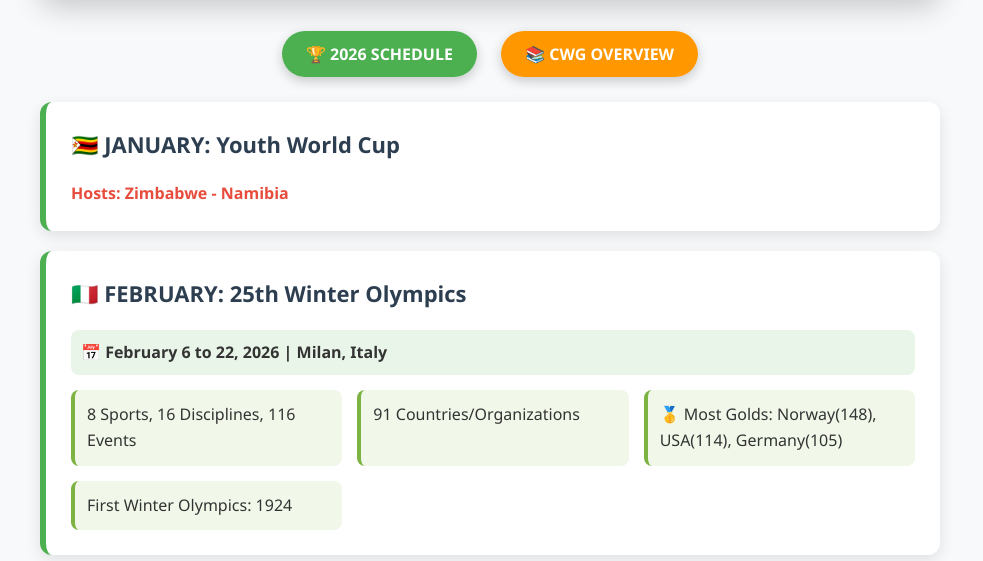
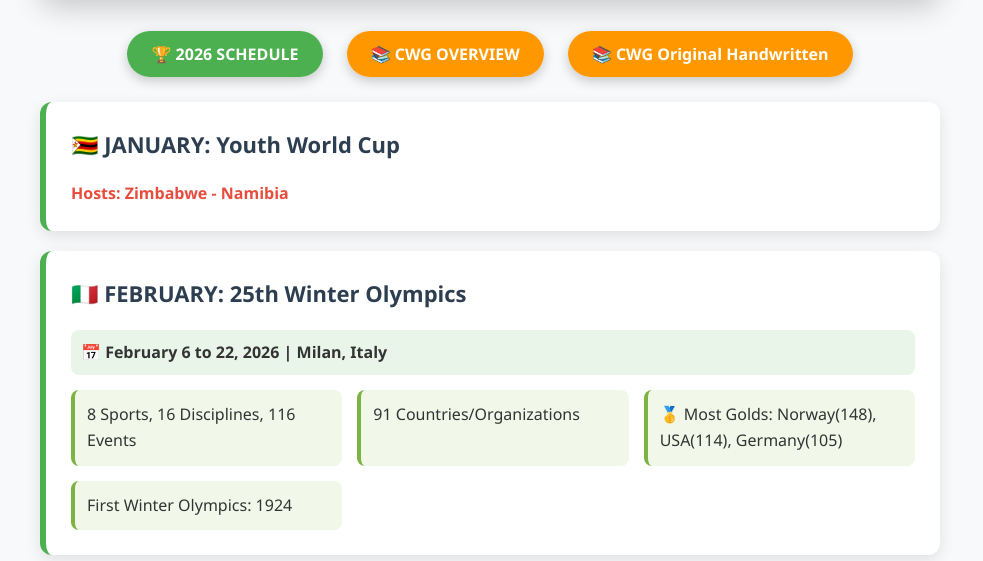
Before and after one commit to winsharp13/Cwg2026, a plain HTML site: page index.html in a window 1280 px wide. Shown: the part 239-800 px from the top of the page, without its empty margins (0-983 px from the left). Drawn offline with Linux system fonts and the light colour scheme.

Commit message:
Add link to CWG Original Handwritten page

```diff
--- a/index.html
+++ b/index.html
@@ -87,7 +87,9 @@
    <div class="nav" style="text-align: center; margin: 20px 0; padding: 15px 0;">
     <a href="index.html" style="background: #4CAF50; color: white; padding: 12px 24px; text-decoration: none; border-radius: 25px; margin: 0 10px; font-weight: bold; box-shadow: 0 4px 12px rgba(0,0,0,0.2);">🏆 2026 SCHEDULE</a>
     <a href="cwg-history.html" style="background: #ff9800; color: white; padding: 12px 24px; text-decoration: none; border-radius: 25px; margin: 0 10px; font-weight: bold; box-shadow: 0 4px 12px rgba(0,0,0,0.2);">📚 CWG OVERVIEW</a>
-    </div>
+    <a href="Org-notes.html" style="background: #ff9800; color: white; padding: 12px 24px; text-decoration: none; border-radius: 25px; margin: 0 10px; font-weight: bold; box-shadow: 0 4px 12px rgba(0,0,0,0.2);">📚 CWG Original Handwritten </a>
+
+   </div>
 
 <div class="event">
     <h2>🇿🇼 JANUARY: Youth World Cup</h2>
```
